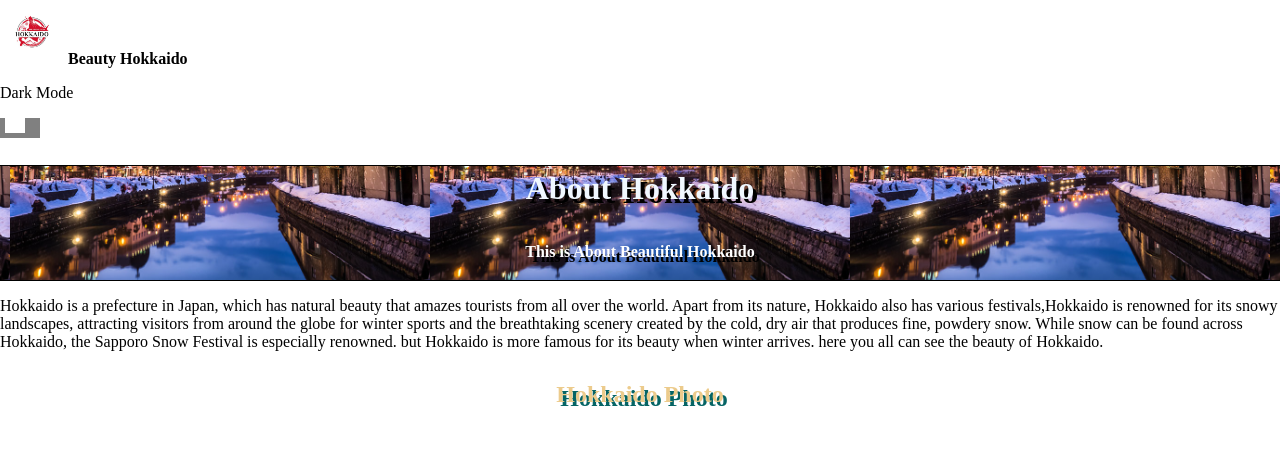
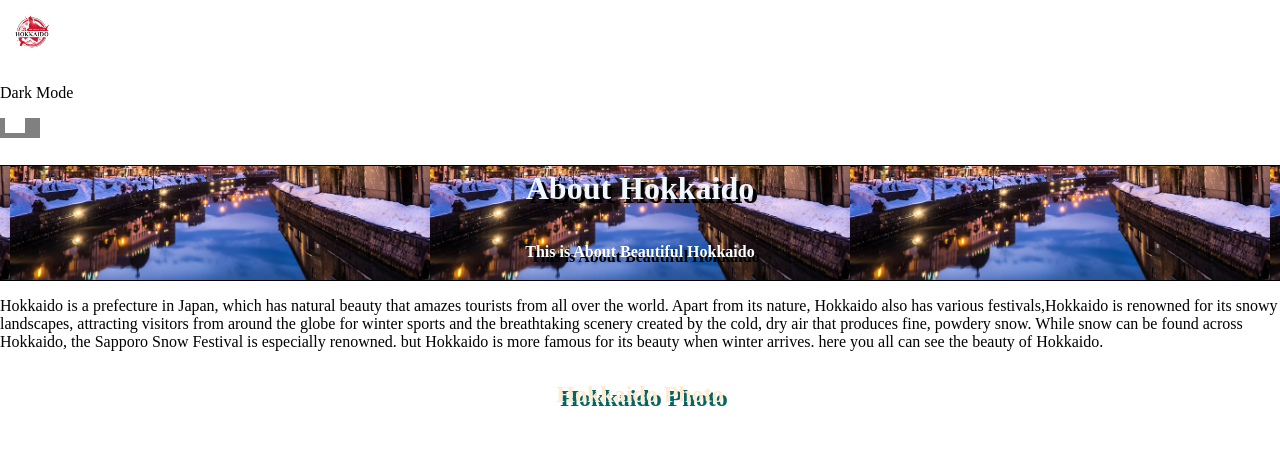
Before and after one commit to revou-fsse-3/module-2-ReyhanChandraBasuki, a plain HTML site: page Index.html in a window 1280 px wide. Shown: the top 458 px of the page. Drawn offline with Linux system fonts and the light colour scheme.

Commit message:
Branch 1 (#1)
* First Commit Week 4

* Second Commit

* First Commit Week 4

```diff
--- a/Index.html
+++ b/Index.html
@@ -14,7 +14,6 @@
         </span>
         <span class="relative-container">
             <img src="Assets/Hokkaido Logo.jpeg" alt="Hokkaido Logo"/>
-        <b>Beauty Hokkaido</b>
         </span>
 
         <span id="dark-mode-switch">
@@ -48,7 +47,7 @@
         </div>
 
         <section id="Hokkaido-Photos">
-            <h2 id="text" style="color: rgb(236, 203, 140);">Hokkaido Photo</h2></h2>
+            <h2 id="text" style="color: blanchedalmond;">Hokkaido Photo</h2></h2>
             <div class="grid-container">
                 <div class="hokkaido-item" id="item1">
                 <img src="Assets/Hokkaido 1.jpeg" alt="A Beauty view of Hokkaido."/>
```
Also changed, not shown: Assets/image-1.png (added), Assets/image-10.png (added), Assets/image-11.png (added), Assets/image-2.png (added), Assets/image-3.png (added), Assets/image-4.png (added), Assets/image-5.png (added), Assets/image-6.png (added), Assets/image-7.png (added), Assets/image-8.png (added), Assets/image-9.png (added), Assets/image.png (added), 1 other file.
